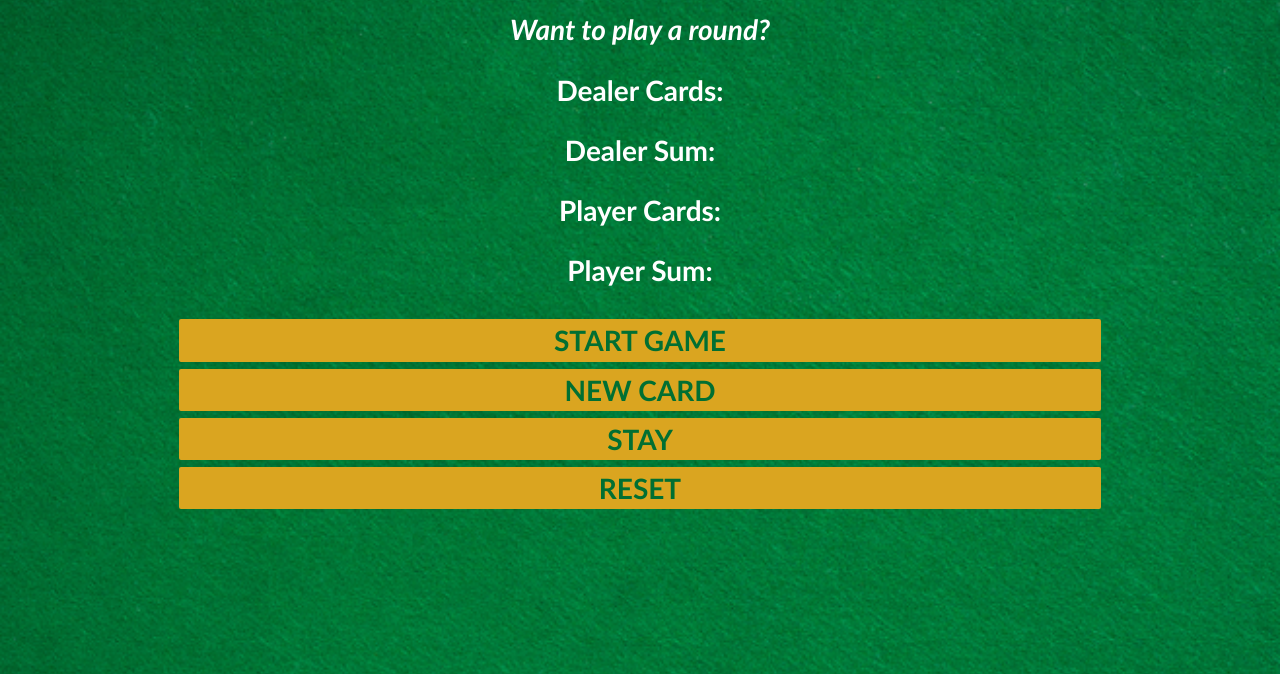
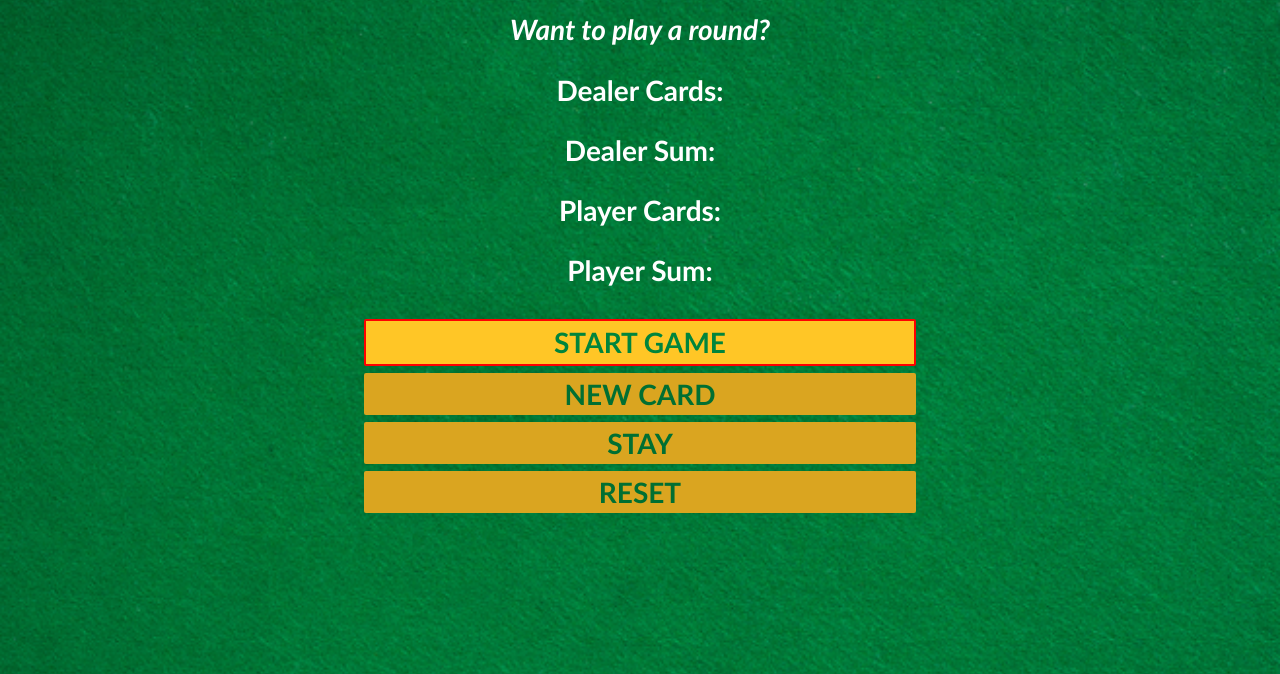
Before and after one commit to Duke-Skygawker/Blackjack-player-vs-dealer, a plain HTML site: page index.html in a window 1280 px wide. In both pictures the pointer is over the button "START GAME". Shown: the part 126-800 px from the top of the page. Drawn offline with nearby package versions, Linux system fonts and the light colour scheme.

Commit message:
slight design tweaks

```diff
--- a/index.css
+++ b/index.css
@@ -7,6 +7,10 @@ body {
   color: white;
   text-align: center;
   font-size: 28px;
+}
+main {
+  max-width: 768px;
+  margin: auto;
 }
 
 h1 {
@@ -33,4 +37,20 @@ button {
   border-radius: 2px;
   margin-bottom: 2px;
   margin-top: 5px;
+  outline: none;
 }
+
+button:hover {
+  cursor: pointer;
+}
+
+button:hover,
+button:focus {
+  border: 2px solid red;
+  filter: brightness(120%);
+}
+
+.scoreboard p:hover {
+  border-left: 7px solid goldenrod;
+  border-right: 7px solid goldenrod;
+}
--- a/index.html
+++ b/index.html
@@ -7,19 +7,22 @@
     <link rel="stylesheet" type="text/css" href="index.css" />
   </head>
   <body>
+    <main>
       <h1>Blackjack</h1>
       <p id="message-el">Want to play a round?</p>
+      <div class="scoreboard">
         <p>Dealer Cards: <span id="dealer-cards-el"></span></p>
         <p>Dealer Sum: <span id="dealer-sum-el"></span></p>
         <p>Player Cards: <span id="cards-el"></span></p>
         <p>Player Sum: <span id="sum-el"></span></p>
+      </div>
       <div class="card-container">
         <button onclick="startGame()">START GAME</button>
         <button onclick="newCard()">NEW CARD</button>
         <button onclick="endGame()">STAY</button>
         <button onclick="gameReset()">RESET</button>
       </div>
-    <p id="player-el"></p>
       <script src="index.js"></script>
+    </main>
   </body>
 </html>
```
Lines whose indentation alone changed are shown as unchanged.
